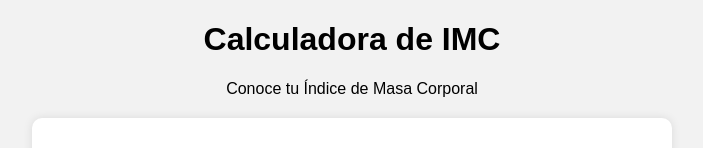
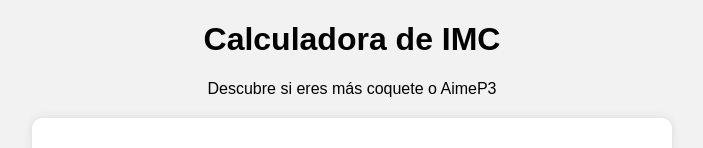
Before and after one commit to LuisNav20/CalculadoraDeIMC, a plain HTML site: page index.html in a window 1280 px wide. Shown: the top 148 px of the page, without its empty margins (288-991 px from the left). Drawn offline with Linux system fonts and the light colour scheme.

Commit message:
Update header paragraph text in index.html

```diff
--- a/index.html
+++ b/index.html
@@ -12,7 +12,7 @@
 
 <header>
     <h1>Calculadora de IMC</h1>
-    <p>Conoce tu Índice de Masa Corporal</p>
+    <p>Descubre si eres más coquete o AimeP3</p>
 </header>
 
 <main class="container">
```
